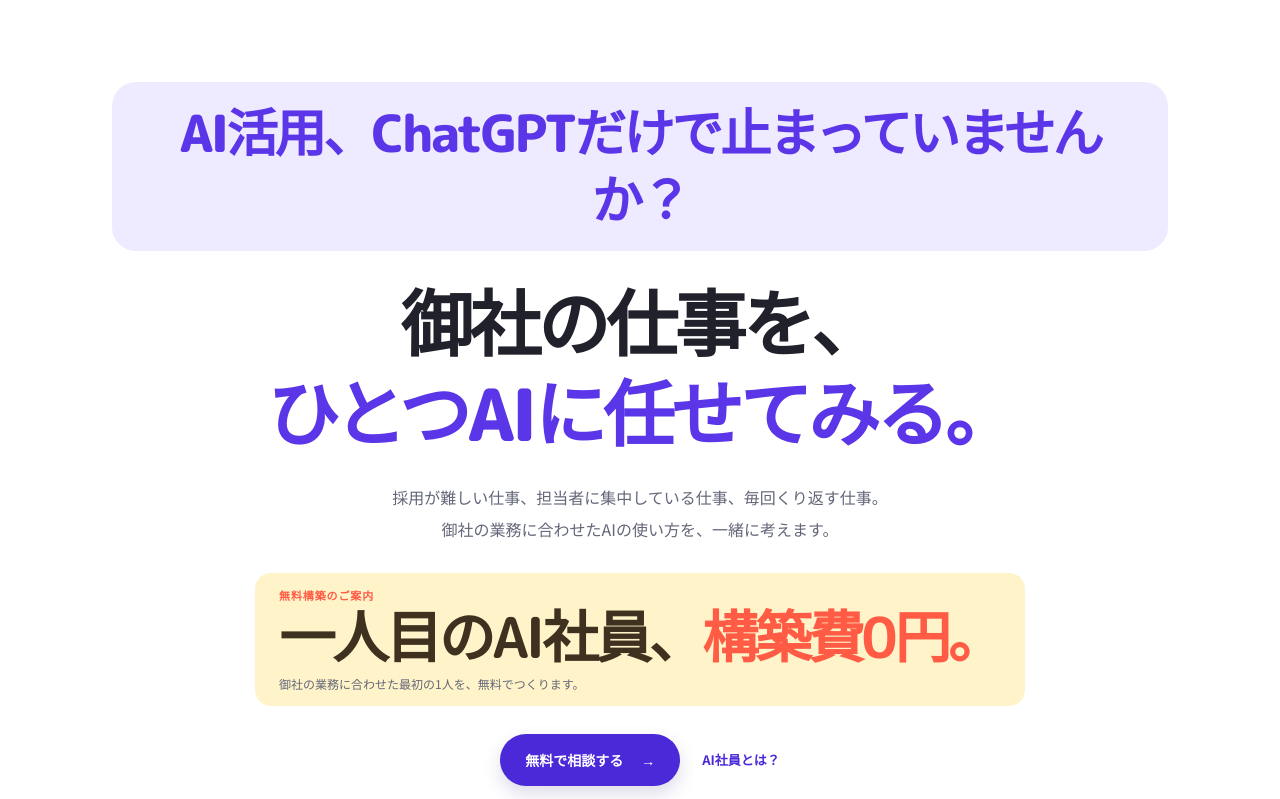
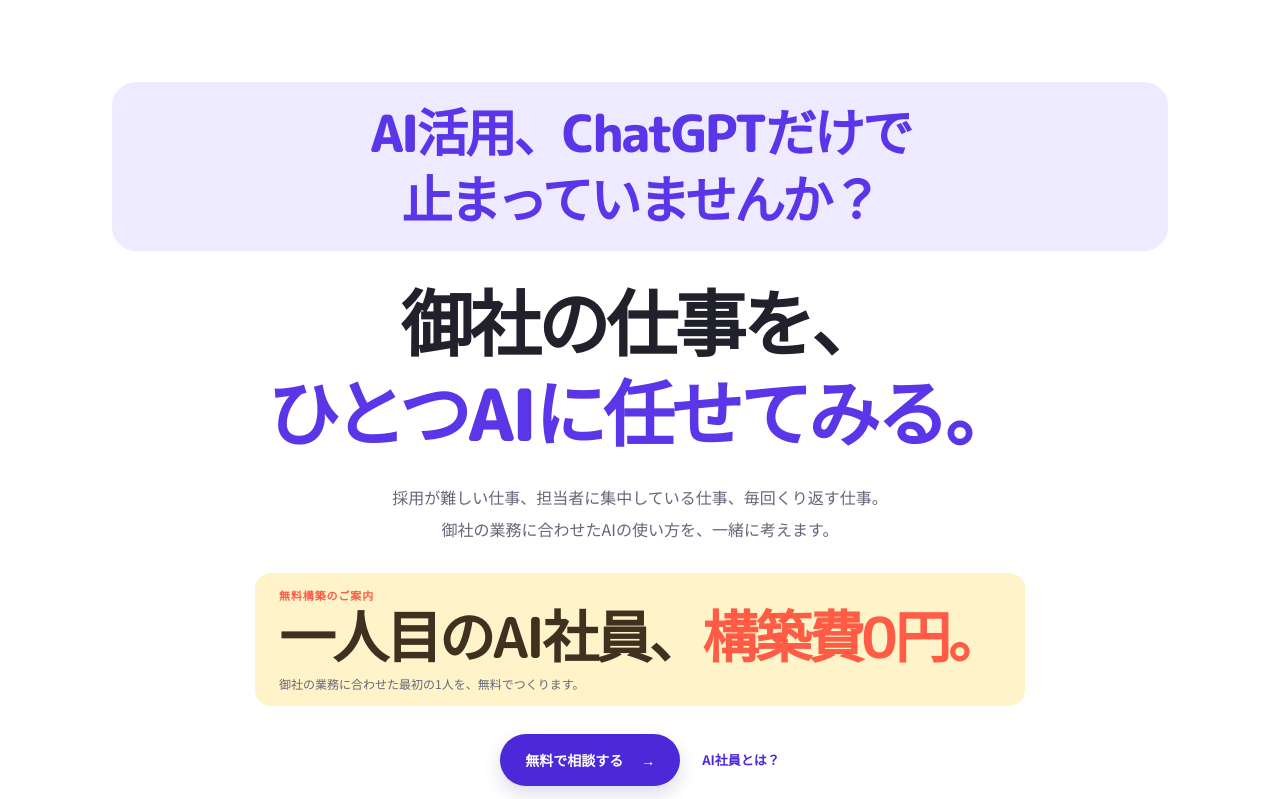
Before and after one commit to ihatov08/def-inc-corporate-site, an Astro site: page /ai-employee in a window 1280 px wide. Shown: the top 799 px of the page. Built offline with nearby package versions, Linux system fonts and the light colour scheme; Astro itself is replaced by a stand-in of ours.

Commit message:
fix: keep hero question ending together

```diff
--- a/src/pages/ai-employee.astro
+++ b/src/pages/ai-employee.astro
@@ -36,7 +36,7 @@
     <section class="ai-hero">
       <div class="ai-wrap ai-hero-grid">
         <div>
-          <p class="ai-kicker ai-hero-question">AI活用、ChatGPTだけで<br class="mobile-only" />止まっていませんか？</p>
+          <p class="ai-kicker ai-hero-question">AI活用、ChatGPTだけで<br class="mobile-only" /><span class="hero-nowrap">止まっていませんか？</span></p>
           <h1>御社の仕事を、<br /><span>ひとつAIに任せてみる。</span></h1>
           <p class="ai-hero-lead">採用が難しい仕事、担当者に集中している仕事、毎回くり返す仕事。<br class="desktop-only" />御社の業務に合わせたAIの使い方を、一緒に考えます。</p>
           <div class="ai-offer"><span>無料構築のご案内</span><strong>一人目のAI社員、<b>構築費0円。</b></strong><small>御社の業務に合わせた最初の1人を、無料でつくります。</small></div>
@@ -163,6 +163,7 @@
   .ai-kicker { display:inline-block; padding:7px 14px; border-radius:999px; background:#fff0ee; color:#ee4d39; font-size:12px; letter-spacing:.04em; }
   .ai-hero h1 { margin-top:22px; font-size:clamp(38px,6vw,72px); line-height:1.25; }
   .ai-hero-question { display:table; margin:0 auto 28px; padding:18px 30px; border-radius:24px; background:#eeeaff; color:#5b35e8; font-family:"M PLUS Rounded 1c", "Noto Sans JP", sans-serif; font-size:clamp(28px,4vw,52px); font-weight:800; line-height:1.3; letter-spacing:-.055em; }
+  .hero-nowrap { white-space:nowrap; }
   .mobile-only { display:none; }
   .ai-hero h1 span { color:#5b35e8; border:0; }
   .ai-hero-lead { max-width:670px; margin:22px auto 0; font-size:16px; line-height:2; }
```
